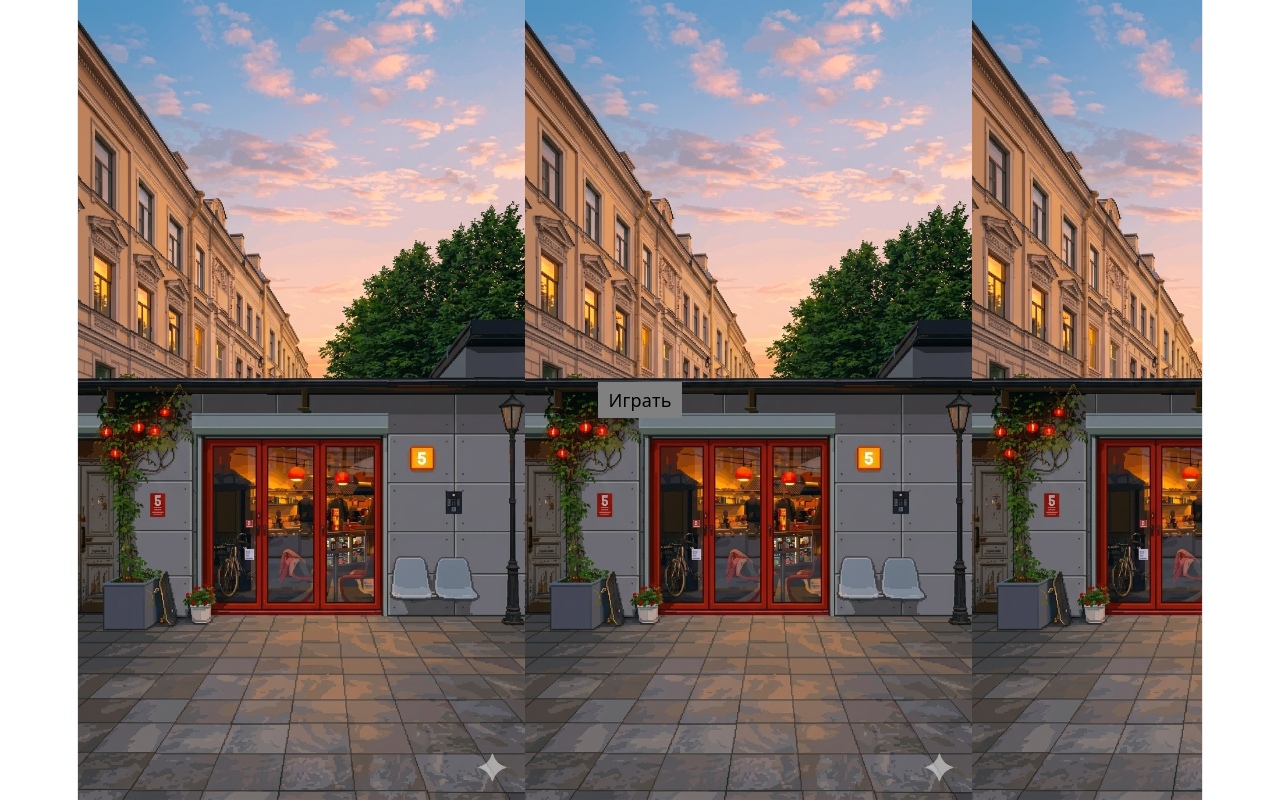
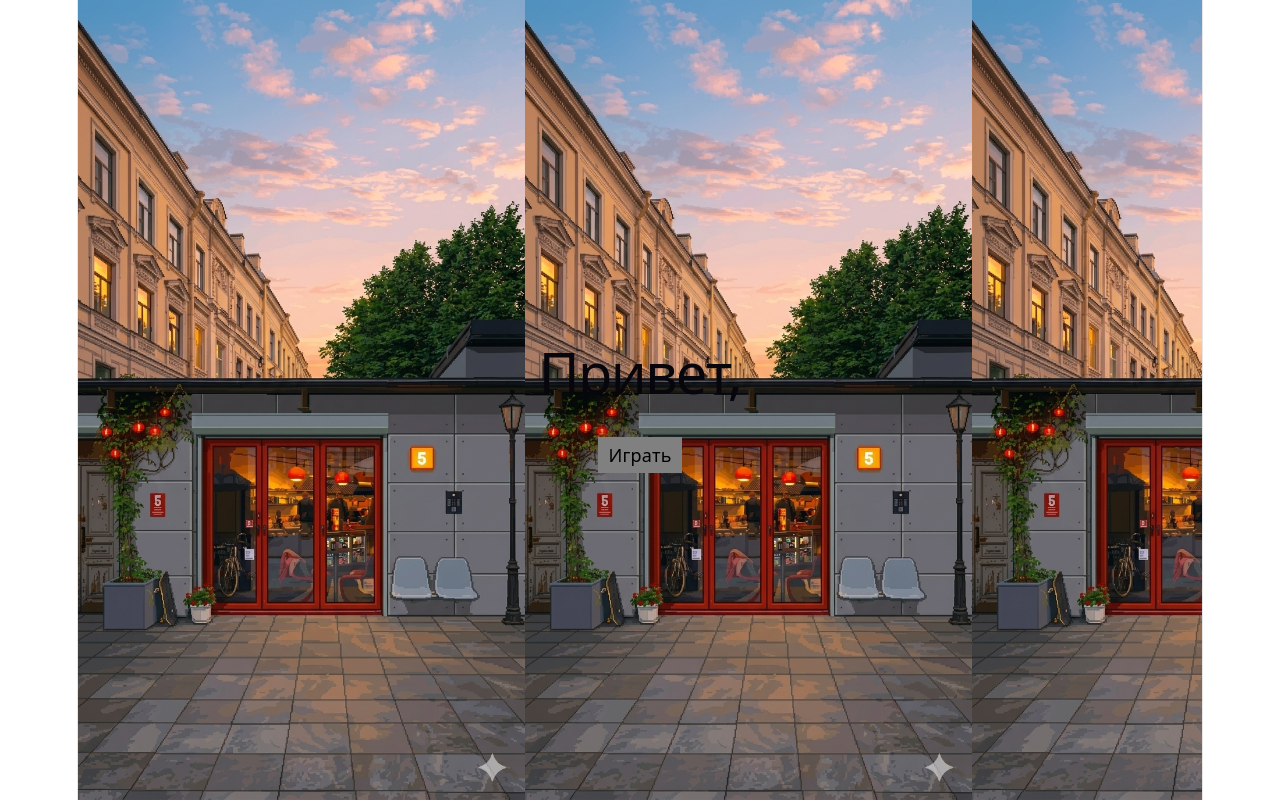
Before and after one commit to lvchsk/gessMiniApp, a React (Vite) app: page / in a window 1280 px wide. Built offline with nearby package versions, Linux system fonts and the light colour scheme.

Commit message:
telegramInit

```diff
--- a/src/App.tsx
+++ b/src/App.tsx
@@ -7,11 +7,14 @@ import GameUI from './components/GameUI';
 type AppState = 'menu' | 'cafe' | 'game';
 
 export default function App() {
+
+  const user = window.Telegram?.WebApp?.initDataUnsafe?.user
+
   const [state, setState] = useState<AppState>('menu');
   const [score, setScore] = useState(0);
 
   if (state === 'menu') {
-    return <MainMenu onStart={() => setState('cafe')} />;
+    return <MainMenu user={user?.first_name} onStart={() => setState('cafe')} />;
   }
 
   if (state === 'cafe') {
--- a/src/components/MainMenu.tsx
+++ b/src/components/MainMenu.tsx
@@ -2,11 +2,13 @@ import './MainMenu.css'
 
 interface Props {
   onStart: () => void;
+  user?: string
 }
 
-export default function MainMenu({ onStart }: Props) {
+export default function MainMenu({ onStart, user }: Props) {
   return (
     <div className='container'>
+      <h1>Привет, {user}</h1>
       <button className='btn' onClick={onStart}>Играть</button>
     </div>
   );
```
